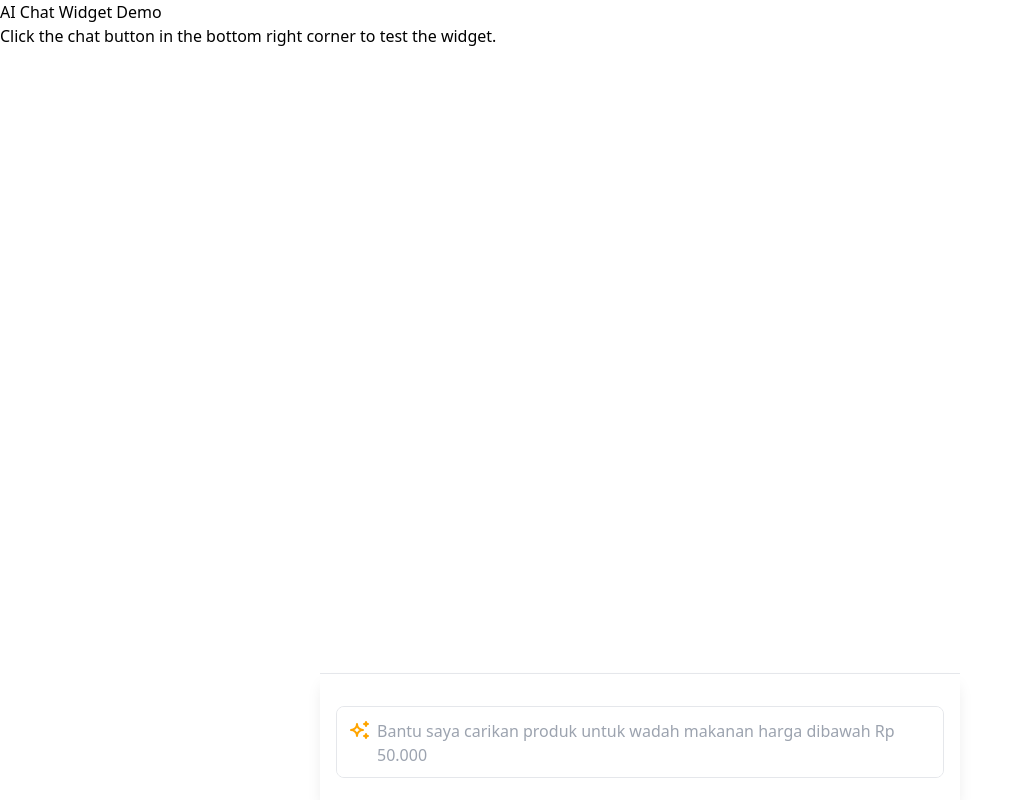
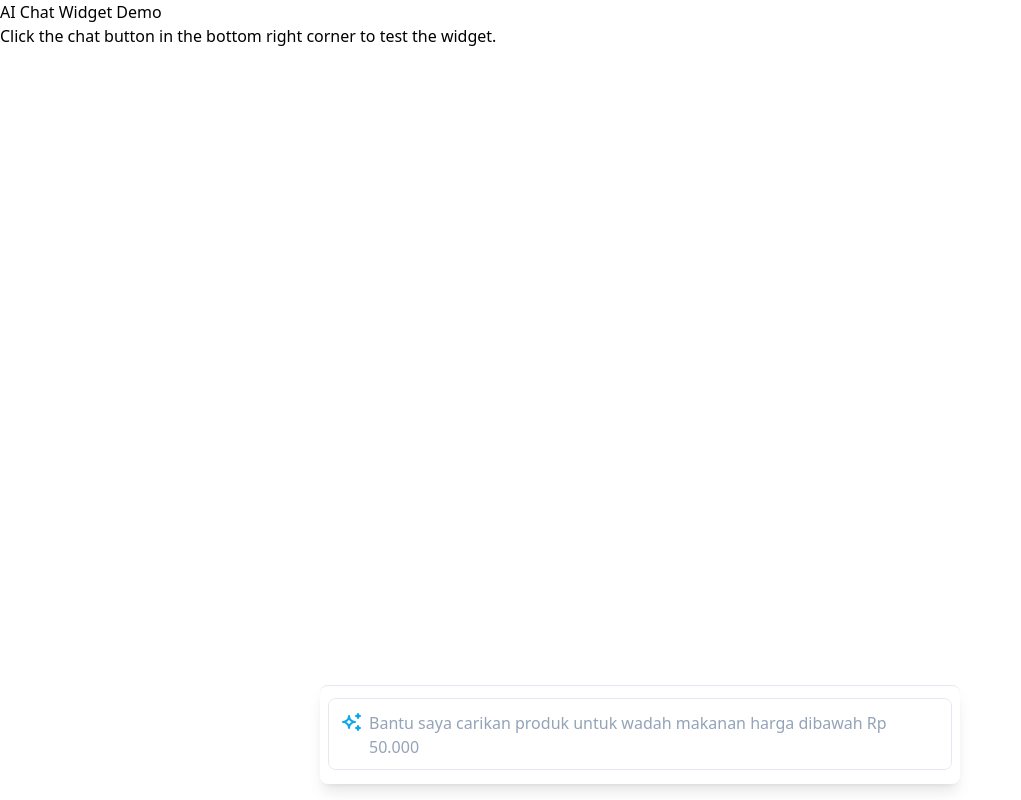
Before and after one commit to syaifulhuseinnn/ai-chat-widget, a website built with Vite: page index.html in a window 1280 px wide. Shown: the whole page, without its empty margins (0-1021 px from the left). Built offline with nearby package versions, Linux system fonts and the light colour scheme.

Commit message:
Update styling

```diff
--- a/src/main.js
+++ b/src/main.js
@@ -23,37 +23,37 @@ export class AIChatWidget {
 
   createWidget() {
     const template = `
-    <div class="aic-fixed aic-bottom-0 aic-left-1/2 aic--translate-x-1/2 aic-w-[50vw] aic-p-4 aic-bg-white aic-shadow-lg aic-border-t aic-border-gray-200">
-        <div class="response-area aic-mb-4 aic-transition-all aic-duration-300 aic-opacity-0 aic-h-0 aic-overflow-hidden">
-            <div class="aic-relative aic-bg-gray-100 aic-p-4 aic-rounded-lg">
-                <button class="close-response aic-absolute aic-top-2 aic-right-2 aic-text-gray-500 hover:aic-text-gray-700
-                             aic-transition-colors aic-p-1">
-                    <svg xmlns="http://www.w3.org/2000/svg" class="aic-h-5 aic-w-5" viewBox="0 0 20 20" fill="currentColor">
-                        <path fill-rule="evenodd" d="M4.293 4.293a1 1 0 011.414 0L10 8.586l4.293-4.293a1 1 0 111.414 1.414L11.414 10l4.293 4.293a1 1 0 01-1.414 1.414L10 11.414l-4.293 4.293a1 1 0 01-1.414-1.414L8.586 10 4.293 5.707a1 1 0 010-1.414z" clip-rule="evenodd" />
-                    </svg>
+    <div class="fixed bottom-4 left-1/2 -translate-x-1/2 w-[50vw] p-2 bg-white shadow-lg border-t border-secondary-200 rounded-lg">
+        <div class="response-area mb-1 transition-all duration-300 opacity-0 h-0 overflow-hidden">
+            <div class="relative bg-primary-50 p-4 rounded-lg">
+                <button class="close-response absolute top-2 right-2 text-secondary-400 hover:text-secondary-600
+                             transition-colors p-1">
+                    <svg xmlns="http://www.w3.org/2000/svg" class="h-5 w-5" viewBox="0 0 20 20" fill="currentColor">
+                            <path fill-rule="evenodd" d="M4.293 4.293a1 1 0 011.414 0L10 8.586l4.293-4.293a1 1 0 111.414 1.414L11.414 10l4.293 4.293a1 1 0 01-1.414 1.414L10 11.414l-4.293 4.293a1 1 0 01-1.414-1.414L8.586 10 4.293 5.707a1 1 0 010-1.414z" clip-rule="evenodd" />
+                        </svg>
                 </button>
-                <div class="markdown-content aic-pr-8"></div>
+                <div class="markdown-content pr-8"></div>
             </div>
         </div>
-        <div class="aic-flex aic-flex-col aic-gap-2">
-            <div class="aic-relative">
-                <div class="aic-absolute aic-top-3 aic-left-3">
-                    <svg xmlns="http://www.w3.org/2000/svg" width="24" height="24" viewBox="0 0 24 24" fill="none" stroke="orange" stroke-width="2" stroke-linecap="round" stroke-linejoin="round" class="icon icon-tabler icons-tabler-outline icon-tabler-sparkles">
-                        <path stroke="none" d="M0 0h24v24H0z" fill="none"/>
-                        <path d="M16 18a2 2 0 0 1 2 2a2 2 0 0 1 2 -2a2 2 0 0 1 -2 -2a2 2 0 0 1 -2 2zm0 -12a2 2 0 0 1 2 2a2 2 0 0 1 2 -2a2 2 0 0 1 -2 -2a2 2 0 0 1 -2 2zm-7 12a6 6 0 0 1 6 -6a6 6 0 0 1 -6 -6a6 6 0 0 1 -6 6a6 6 0 0 1 6 6z" />
-                    </svg>
+        <div class="flex flex-col gap-2">
+            <div class="relative">
+                <div class="absolute top-3 left-3">
+                    <svg xmlns="http://www.w3.org/2000/svg" width="24" height="24" viewBox="0 0 24 24" fill="none" stroke="currentColor" stroke-width="2" stroke-linecap="round" stroke-linejoin="round" class="icon icon-tabler icons-tabler-outline icon-tabler-sparkles text-primary-500">
+                            <path stroke="none" d="M0 0h24v24H0z" fill="none"/>
+                            <path d="M16 18a2 2 0 0 1 2 2a2 2 0 0 1 2 -2a2 2 0 0 1 -2 -2a2 2 0 0 1 -2 2zm0 -12a2 2 0 0 1 2 2a2 2 0 0 1 2 -2a2 2 0 0 1 -2 -2a2 2 0 0 1 -2 2zm-7 12a6 6 0 0 1 6 -6a6 6 0 0 1 -6 -6a6 6 0 0 1 -6 6a6 6 0 0 1 6 6z" />
+                        </svg>
                 </div>
                 <textarea
-                    class="chat-input aic-w-full aic-px-10 aic-py-3 aic-border aic-border-gray-200 aic-rounded-lg aic-resize-none
-                           focus:aic-outline-none focus:aic-ring-2 focus:aic-ring-primary-500 focus:aic-border-transparent
-                           placeholder:aic-text-gray-400 aic-min-h-[50px] aic-max-h-[120px]"
+                    class="chat-input w-full px-10 py-3 border border-secondary-200 rounded-lg resize-none
+                           focus:outline-none focus:ring-2 focus:ring-primary-500 focus:border-transparent
+                           placeholder:text-secondary-400 min-h-[50px] max-h-[120px]"
                     placeholder="${this.placeholder}"
                     rows="2"
                 ></textarea>
-                <div class="loading-indicator aic-hidden aic-absolute aic-right-3 aic-top-3">
-                    <svg class="aic-animate-spin aic-h-5 aic-w-5 aic-text-primary-600" xmlns="http://www.w3.org/2000/svg" fill="none" viewBox="0 0 24 24">
-                        <circle class="aic-opacity-25" cx="12" cy="12" r="10" stroke="currentColor" stroke-width="4"></circle>
-                        <path class="aic-opacity-75" fill="currentColor" d="M4 12a8 8 0 018-8V0C5.373 0 0 5.373 0 12h4zm2 5.291A7.962 7.962 0 014 12H0c0 3.042 1.135 5.824 3 7.938l3-2.647z"></path>
+                <div class="loading-indicator hidden absolute right-3 top-3">
+                    <svg class="animate-spin h-5 w-5 text-primary-600" xmlns="http://www.w3.org/2000/svg" fill="none" viewBox="0 0 24 24">
+                        <circle class="opacity-25" cx="12" cy="12" r="10" stroke="currentColor" stroke-width="4"></circle>
+                            <path class="opacity-75" fill="currentColor" d="M4 12a8 8 0 018-8V0C5.373 0 0 5.373 0 12h4zm2 5.291A7.962 7.962 0 014 12H0c0 3.042 1.135 5.824 3 7.938l3-2.647z"></path>
                     </svg>
                 </div>
             </div>
@@ -121,10 +121,10 @@ export class AIChatWidget {
   setLoading(loading) {
     this.isLoading = loading;
     if (loading) {
-      this.loadingIndicator.classList.remove("aic-hidden"); // Changed from "hidden" to "aic-hidden"
+      this.loadingIndicator.classList.remove("hidden");
       this.input.disabled = true;
     } else {
-      this.loadingIndicator.classList.add("aic-hidden"); // Changed from "hidden" to "aic-hidden"
+      this.loadingIndicator.classList.add("hidden");
       this.input.disabled = false;
       this.input.focus();
     }
--- a/src/style.css
+++ b/src/style.css
@@ -5,37 +5,18 @@
 
 @layer components {
   .chat-button {
-    @apply aic-bg-primary-600 aic-text-white aic-rounded-lg aic-px-4 aic-py-2 aic-font-medium
-           hover:aic-bg-primary-700 aic-transition-colors;
+    @apply bg-primary-600 text-white rounded-lg px-4 py-2 font-medium
+           hover:bg-primary-700 transition-colors;
   }
 
   .chat-input {
-    @apply aic-w-full aic-px-4 aic-py-3 aic-border aic-border-gray-200 aic-rounded-lg aic-resize-none
-           focus:aic-outline-none focus:aic-ring-2 focus:aic-ring-primary-500 focus:aic-border-transparent
-           placeholder:aic-text-gray-400 aic-min-h-[50px] aic-max-h-[120px];
+    @apply w-full px-4 py-3 border border-secondary-200 rounded-lg resize-none
+           focus:outline-none focus:ring-2 focus:ring-primary-500 focus:border-transparent
+           placeholder:text-secondary-400 min-h-[50px] max-h-[120px];
   }
 
   .markdown-content {
-    @apply aic-prose aic-prose-sm aic-max-w-none;
-  }
-
-  .markdown-content ul {
-    @apply aic-list-disc aic-ml-6 aic-mt-2 aic-mb-2;
-  }
-
-  .markdown-content li {
-    @apply aic-mb-1;
-  }
-
-  .markdown-content strong {
-    @apply aic-font-semibold;
-  }
-
-  .markdown-content p {
-    @apply aic-mb-2;
-  }
-
-  .markdown-content p:last-child {
-    @apply aic-mb-0;
+    @apply prose prose-sm max-w-none prose-headings:text-secondary-900
+           prose-p:text-secondary-700 prose-strong:text-secondary-900;
   }
 }
--- a/tailwind.config.js
+++ b/tailwind.config.js
@@ -1,90 +1,77 @@
 /** @type {import('tailwindcss').Config} */
 export default {
   content: ["./src/**/*.{js,ts,jsx,tsx}"],
-  prefix: "aic-",
   theme: {
     extend: {
+      fontFamily: {
+        sans: [
+          "ui-sans-serif",
+          "system-ui",
+          "-apple-system",
+          "BlinkMacSystemFont",
+          "Segoe UI",
+          "Roboto",
+          "Helvetica Neue",
+          "Arial",
+          "Noto Sans",
+          "sans-serif",
+          "Apple Color Emoji",
+          "Segoe UI Emoji",
+          "Segoe UI Symbol",
+          "Noto Color Emoji",
+        ],
+      },
       colors: {
+        // Deep Ocean Blue - Primary color for main actions and focus states
         primary: {
-          50: "#f5f3ff",
-          100: "#ede9fe",
-          200: "#ddd6fe",
-          300: "#c4b5fd",
-          400: "#a78bfa",
-          500: "#8b5cf6",
-          600: "#7c3aed",
-          700: "#6d28d9",
-          800: "#5b21b6",
-          900: "#4c1d95",
+          50: "#f0f9ff",
+          100: "#e0f2fe",
+          200: "#bae6fd",
+          300: "#7dd3fc",
+          400: "#38bdf8",
+          500: "#0ea5e9",
+          600: "#0284c7",
+          700: "#0369a1",
+          800: "#075985",
+          900: "#0c4a6e",
+        },
+        // Midnight Navy - For secondary elements and hover states
+        secondary: {
+          50: "#f8fafc",
+          100: "#f1f5f9",
+          200: "#e2e8f0",
+          300: "#cbd5e1",
+          400: "#94a3b8",
+          500: "#64748b",
+          600: "#475569",
+          700: "#334155",
+          800: "#1e293b",
+          900: "#0f172a",
+        },
+        // Success/Confirmation Green
+        success: {
+          50: "#f0fdf4",
+          100: "#dcfce7",
+          200: "#bbf7d0",
+          300: "#86efac",
+          400: "#4ade80",
+          500: "#22c55e",
+          600: "#16a34a",
+          700: "#15803d",
+        },
+        // Warning/Alert Orange
+        warning: {
+          50: "#fff7ed",
+          100: "#ffedd5",
+          200: "#fed7aa",
+          300: "#fdba74",
+          400: "#fb923c",
+          500: "#f97316",
+          600: "#ea580c",
+          700: "#c2410c",
         },
       },
     },
   },
   plugins: [require("@tailwindcss/typography")],
-  safelist: [
-    "aic-fixed",
-    "aic-bottom-0",
-    "aic-left-1/2",
-    "aic--translate-x-1/2",
-    "aic-w-[50vw]",
-    "aic-p-4",
-    "aic-bg-white",
-    "aic-shadow-lg",
-    "aic-border-t",
-    "aic-border-gray-200",
-    "aic-mb-4",
-    "aic-transition-all",
-    "aic-duration-300",
-    "aic-opacity-0",
-    "aic-h-0",
-    "aic-overflow-hidden",
-    "aic-relative",
-    "aic-bg-gray-100",
-    "aic-rounded-lg",
-    "aic-absolute",
-    "aic-top-2",
-    "aic-right-2",
-    "aic-text-gray-500",
-    "hover:aic-text-gray-700",
-    "aic-transition-colors",
-    "aic-p-1",
-    "aic-h-5",
-    "aic-w-5",
-    "aic-pr-8",
-    "aic-flex",
-    "aic-flex-col",
-    "aic-gap-2",
-    "aic-top-3",
-    "aic-left-3",
-    "aic-px-10",
-    "aic-py-3",
-    "aic-border",
-    "aic-resize-none",
-    "focus:aic-outline-none",
-    "focus:aic-ring-2",
-    "focus:aic-ring-primary-500",
-    "focus:aic-border-transparent",
-    "placeholder:aic-text-gray-400",
-    "aic-min-h-[50px]",
-    "aic-max-h-[120px]",
-    "aic-hidden",
-    "aic-right-3",
-    "aic-animate-spin",
-    "aic-text-primary-600",
-    "aic-opacity-25",
-    "aic-opacity-75",
-    "aic-animate-bounce",
-    "aic-space-x-3",
-    "aic-items-center",
-    "aic-justify-center",
-    "aic-h-2",
-    "aic-w-2",
-    "aic-bg-primary-400",
-    "aic-rounded-full",
-    "aic-hidden",
-    "aic-animate-spin",
-    "aic-opacity-25",
-    "aic-opacity-75",
-    "aic-text-primary-600",
-  ],
 };
```
Also changed, not shown: dist/ai-chat-widget.css, dist/ai-chat-widget.es.js, dist/ai-chat-widget.umd.js.
